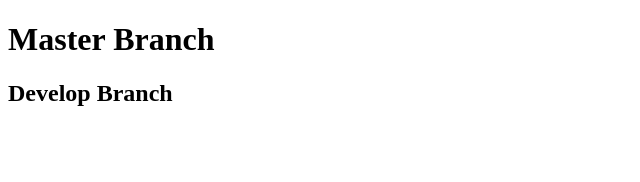
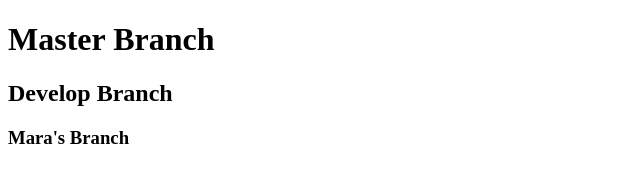
Before and after one commit to mvhayes1980/teamGit, a plain HTML site: page index.html in a window 1280 px wide. Shown: the whole page, without its empty margins (0-640 px from the left). Drawn offline with Linux system fonts and the light colour scheme.

Commit message:
Mara's Branch

```diff
--- a/index.html
+++ b/index.html
@@ -9,5 +9,6 @@
 <body>
     <h1>Master Branch</h1>
     <h2>Develop Branch</h2>
+    <h3>Mara's Branch</h3>
 </body>
 </html>
```
